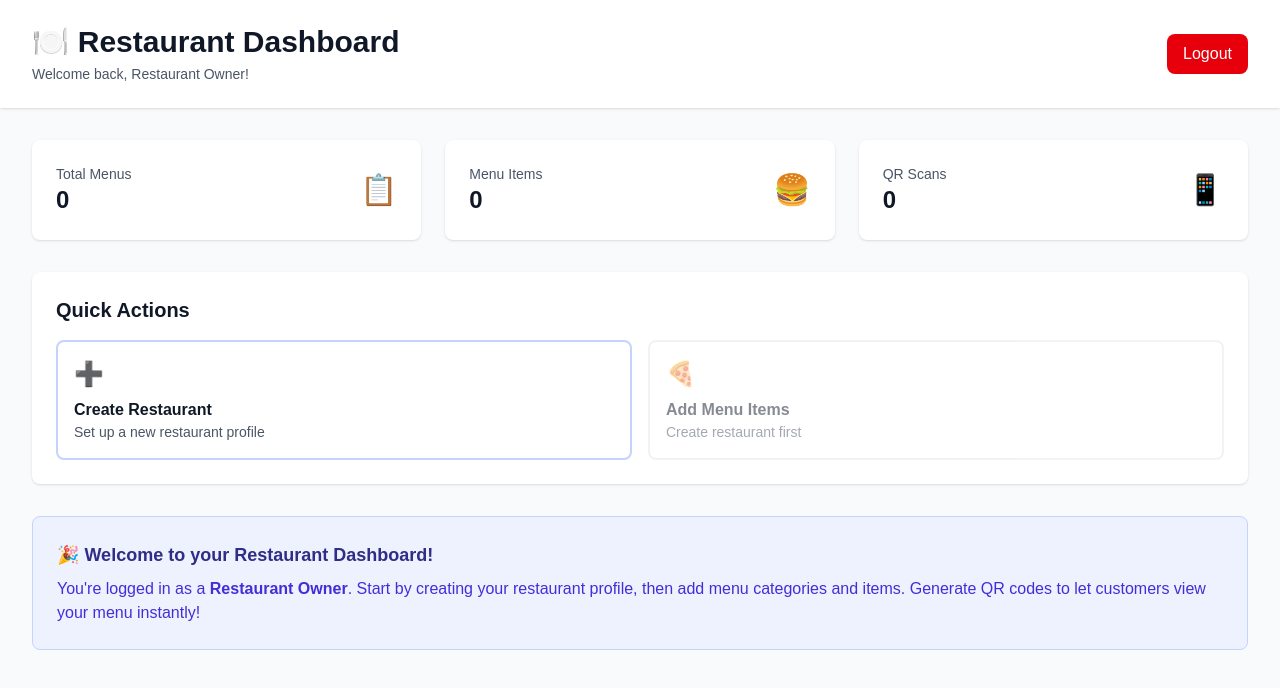
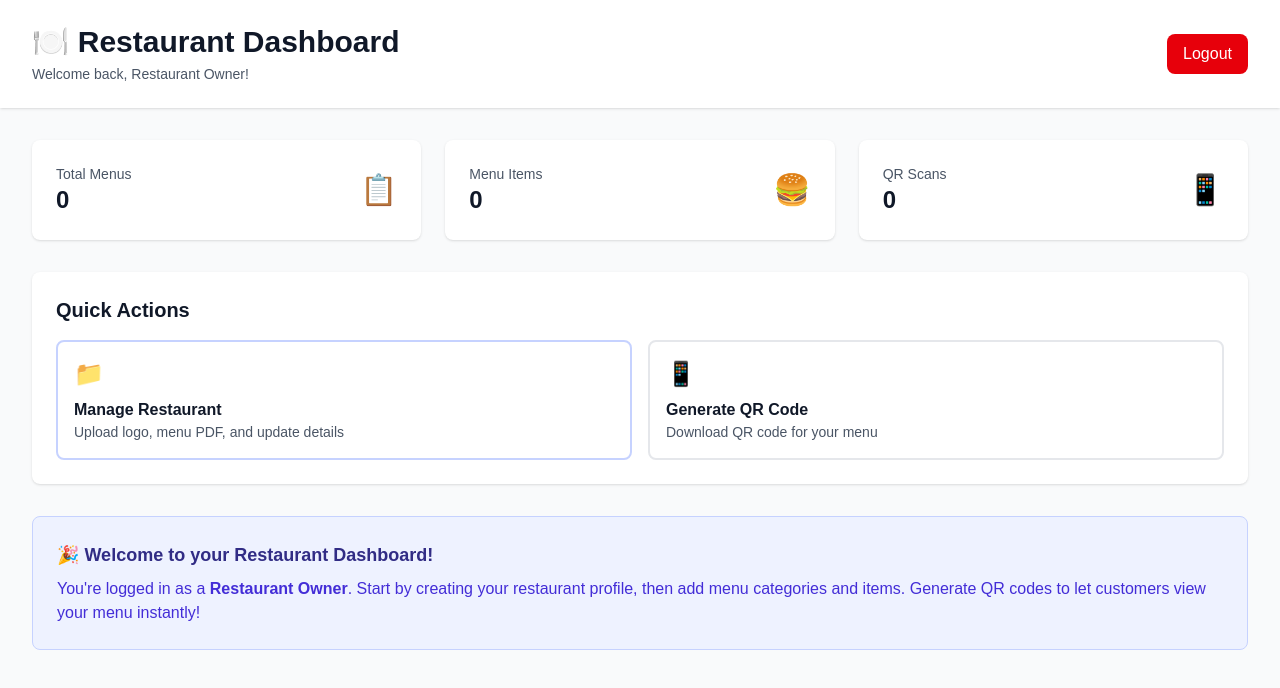
Before and after one commit to UrvaSuthar/qr-menu, a Next.js app: page /restaurant in a window 1280 px wide. Shown: the top 688 px of the page. Built offline with nearby package versions, Linux system fonts and the light colour scheme; no server answers.

Commit message:
fix(types): Add storage path fields to Restaurant interface
- Add logo_storage_path and menu_pdf_storage_path to Restaurant type
- Update restaurant dashboard with navigation links
- Fix TypeScript compilation errors
- Build passes successfully

```diff
--- a/app/restaurant/page.tsx
+++ b/app/restaurant/page.tsx
@@ -77,23 +77,29 @@ export default function RestaurantDashboard() {
                         Quick Actions
                     </h2>
                     <div className="grid grid-cols-1 md:grid-cols-2 gap-4">
-                        <button className="p-4 border-2 border-indigo-200 rounded-lg hover:border-indigo-500 hover:bg-indigo-50 transition text-left">
-                            <div className="text-2xl mb-2">➕</div>
+                        <a
+                            href="/restaurant/settings"
+                            className="p-4 border-2 border-indigo-200 rounded-lg hover:border-indigo-500 hover:bg-indigo-50 transition text-left block"
+                        >
+                            <div className="text-2xl mb-2">📁</div>
                             <div className="font-semibold text-gray-900">
-                                Create Restaurant
+                                Manage Restaurant
                             </div>
                             <div className="text-sm text-gray-600">
-                                Set up a new restaurant profile
+                                Upload logo, menu PDF, and update details
                             </div>
-                        </button>
+                        </a>
 
-                        <button className="p-4 border-2 border-gray-200 rounded-lg hover:border-gray-300 hover:bg-gray-50 transition text-left opacity-50 cursor-not-allowed">
-                            <div className="text-2xl mb-2">🍕</div>
-                            <div className="font-semibold text-gray-900">Add Menu Items</div>
+                        <a
+                            href="/restaurant/qr-code"
+                            className="p-4 border-2 border-gray-200 rounded-lg hover:border-gray-300 hover:bg-gray-50 transition text-left block"
+                        >
+                            <div className="text-2xl mb-2">📱</div>
+                            <div className="font-semibold text-gray-900">Generate QR Code</div>
                             <div className="text-sm text-gray-600">
-                                Create restaurant first
+                                Download QR code for your menu
                             </div>
-                        </button>
+                        </a>
                     </div>
                 </div>
 
--- a/app/types/index.ts
+++ b/app/types/index.ts
@@ -26,6 +26,9 @@ export interface Restaurant {
   slug: string;
   description: string | null;
   logo_url: string | null;
+  logo_storage_path: string | null;
+  menu_pdf_url: string | null;
+  menu_pdf_storage_path: string | null;
   address: string | null;
   phone: string | null;
   is_active: boolean;
```
